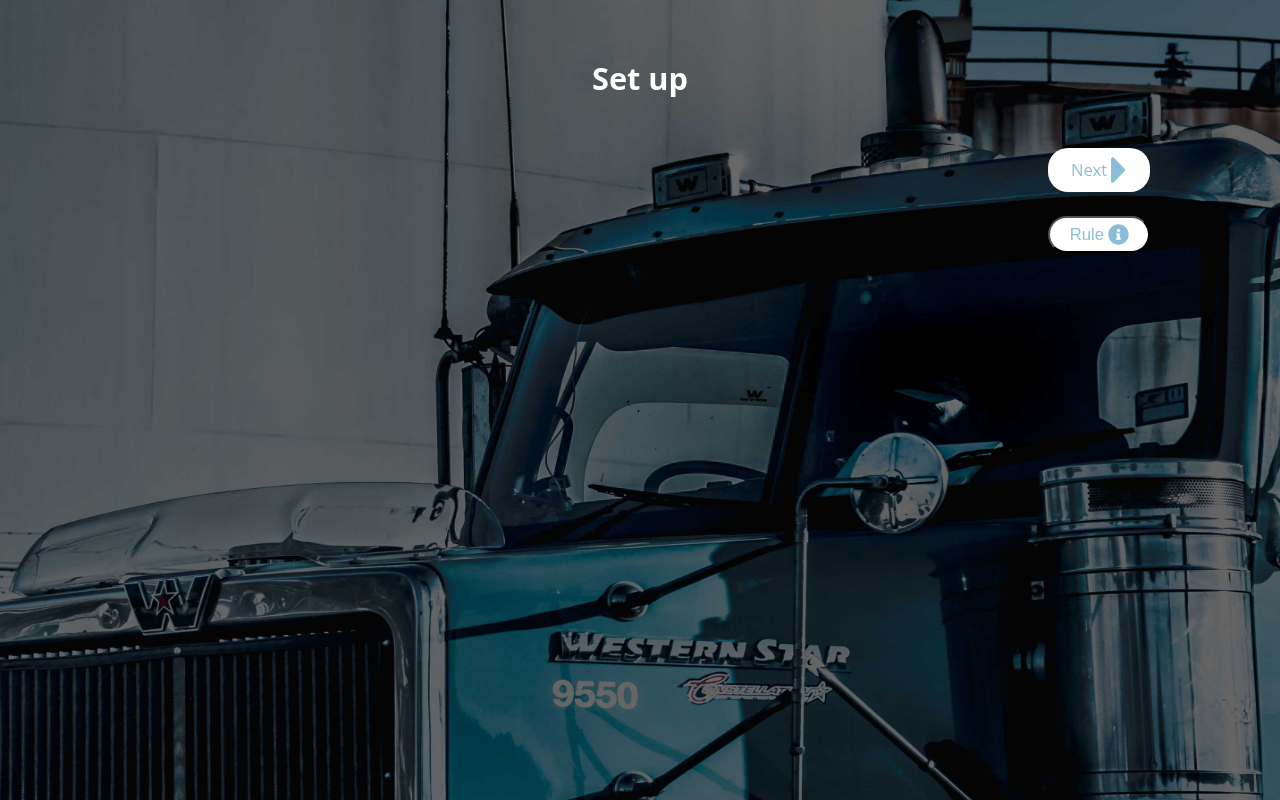
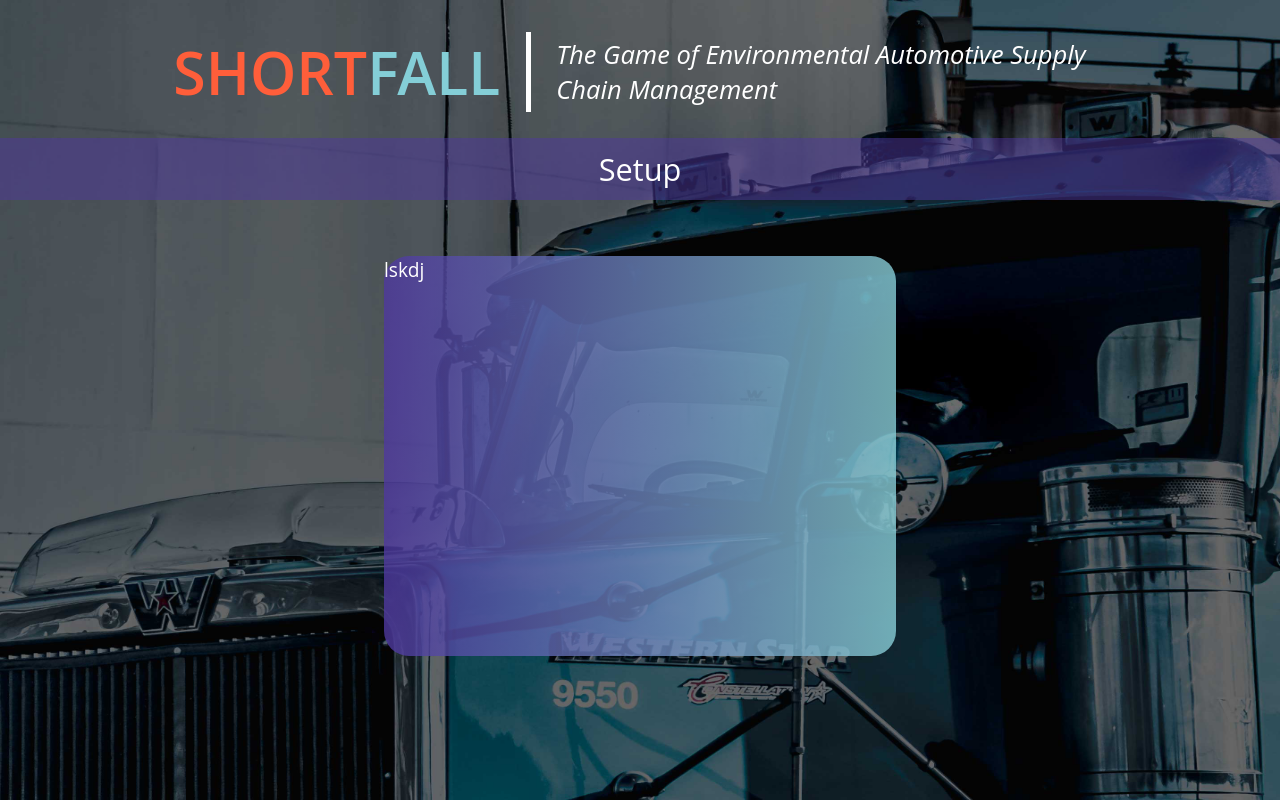
Before and after one commit to cccccccj/shortfall-game, a React app in the folder my-app/: page /4 in a window 1280 px wide. Built offline with nearby package versions, Linux system fonts and the light colour scheme.

Commit message:
5/7/2018

```diff
--- /dev/null
+++ b/my-app/src/components/PS/ps_row.js
@@ -0,0 +1,32 @@
+import React from 'react';
+
+export default class PSRow extends React.Component{
+  render() {
+      const lines = [];
+      this.props.row.forEach((line) =>{
+        lines.push(
+          <tr>
+            <td>{line.item}</td>
+            <td>{line.unit}</td>
+            <td>{line.detail[0].name}</td>
+            <td>{line.detail[0].unit}</td>
+          </tr>
+        )
+        if(line.detail[1]){
+          lines.push(
+            <tr>
+              <td></td>
+              <td></td>
+              <td>{line.detail[1].name}</td>
+              <td>{line.detail[1].unit}</td>
+            </tr>
+          )
+        }
+      });
+      return (
+          <tbody className ='PS-table'>
+            {lines}
+          </tbody>
+      );
+  }
+}
--- a/my-app/src/components/PS/ps_table.js
+++ /dev/null
@@ -1 +0,0 @@
-import React from 'react';
--- a/my-app/src/components/layout.js
+++ b/my-app/src/components/layout.js
@@ -1,10 +1,12 @@
 import React from 'react';
 import Header from './header.js';
-import Title from './title.js'
+import Title from './title.js';
 import Buttons from './button.js';
-import {CMVdata,TIdata} from '../data/data.js'
-import CMVChart from './cmv.js'
-import TI from './ti.js'
+import {PSdata, CMVdata,TIdata} from '../data/data.js';
+import CMVChart from './cmv.js';
+import TI from './ti.js';
+import PS from './ps.js';
+import Setup from './setup.js';
 
 const players = [{
       'playerName':'',
@@ -70,14 +72,16 @@
                             page = {this.state.page}
             />
             <div className='middle' onload={this.showPage()}>
-              <Title title= {titles[this.state.page]}/>
+              {!show[0] ? <Title title= {titles[this.state.page]}/> :null}
+              {show[5] && <PS data = {PSdata}/>}
               {show[4] && <TI TIdata = {TIdata} playerStyle = {this.playerStyle()}/>}
               {show[3] && <CMVChart marketValue= {CMVdata}/>}
+              {show[0] && <Setup/>}
             </div>
-            <Buttons
+            {!show[0] ? <Buttons
               changePage = {this.changePage.bind(this)}
               page = {this.state.page}
-            />
+            /> : null}
           </div>
         );
     }
--- a/my-app/src/components/ps.js
+++ b/my-app/src/components/ps.js
@@ -1,14 +1,20 @@
 import React from 'react';
+import PSRow from './PS/ps_row.js';
 
 export default class PS extends React.Component{
   render(){
+    const PSrows = [];
+    this.props.data.forEach((row,index) => {
+        PSrows.push(
+        <PSRow
+        row={row}
+        playerStyle={this.props.playerStyle}
+        key={index} />
+        );
+    });
     return(
       <div className='PS'>
-          <div className='PS-table'>
-              <PSTable
-              data = {this.props.data}
-              playerStyle = {this.props.playerStyle}/>
-          </div>
+        {PSrows}
       </div>
     )
   }
--- /dev/null
+++ b/my-app/src/components/setup.js
@@ -0,0 +1,24 @@
+import React from 'react';
+
+export default class Setup extends React.Component{
+  render(){
+    return(
+      <div className='setup'>
+        <div className='setup-header'>
+          <div className='setup-logo'>
+            SHORT<span style={{color:'#84CED7'}}>FALL</span>
+          </div>
+          <div className='setup-subtitle'>
+            The Game of Environmental Automotive Supply Chain Management
+          </div>
+        </div>
+        <div className='setup-title'>
+          Setup
+        </div>
+        <div className='setup-middle'>
+          lskdj
+        </div>
+      </div>
+    )
+  };
+};
--- a/my-app/src/data/data.js
+++ b/my-app/src/data/data.js
@@ -1,25 +1,25 @@
 const PSdata = [
-  {category:'store',item: 'Raw Materials to Buy',unit:'$590/unit',
+  [{category:'store',item: 'Raw Materials to Buy',unit:'$590/unit',
     detail:[{name:'Raw Materials Purchase Cost',unit:null},{name:'Raw Storage Cost',unit:null}]
   },
   {category:'store',item:'Raw Materials to Store',unit:'$50/unit',
     detail:[{name:'Proj.RS Green Score',unit:'0/unit'}]
-  },
-  {category:'produce',item:'Materials to Produce',unit:'$100/unit',
+  }],
+  [{category:'produce',item:'Materials to Produce',unit:'$100/unit',
     detail:[{name:'Material Production Cost',unit:null},{name:'Proj.Waste Produced',unit:'3/unit'}]
   },
   {category:'produce',item:'Production Storage',unit:'$50/unit',
     detail:[{name:'Unit Storage Cost',unit:null},{name:'Proj.US Green Score',unit:'0/unit'}]
-  },
-  {category:'sell',item:'Materials to Sell',unit:'$1090/unit',
+  }],
+  [{category:'sell',item:'Materials to Sell',unit:'$1090/unit',
     detail:[{name:'Materials Sale Projected Income',unit:null}]
-  },
-  {category:'waste',item:'Waste to Remove',unit:'$100/unit',
+  }],
+  [{category:'waste',item:'Waste to Remove',unit:'$100/unit',
     detail:[{name:'Waste Removal Cost',unit:null},{name:'Proj.WR Green Score',unit:'2/unit'}]
   },
   {category:'waste',item:'Waste Storage',unit:'$50/unit',
     detail:[{name:'Waste Storage Cost',unit:null},{name:'Proj.WS Green Score',unit:'-1/unit'}]
-  }
+  }]
 ];
 const CMVdata = [
   {category: 'Raw Materials Price', color: '#8ABED8', current: '$590', net: '$0'},
@@ -61,4 +61,4 @@
         {level :{title:'Mastery requires:',note:'Production Level1 Storage Level1'}, chose1:{title:'Electrolytic Cell Technology',note:'Coking operations for stell production require major investments and upgrades for emmision control to meet..'},chose2:{title:null,note:null},chose3:{title:null,note:null},lock : true}
     ]}
 ];
-export {CMVdata,rulesData,TIdata};
+export {PSdata,CMVdata,rulesData,TIdata};
--- a/my-app/src/index.css
+++ b/my-app/src/index.css
@@ -173,6 +173,49 @@
     margin-top: -3vh;
 }
 
+/*Setup*/
+.setup-header{
+  display: flex;
+  justify-content:center;
+  align-items: center;
+  margin: 0 auto;
+  margin-top: -3vh;
+}
+.setup-logo{
+    font-size: 4.6vw;
+    font-weight: 600;
+    color: #FF5E3A;
+    padding-right: 2vw;
+    border-right: 5px solid white;
+}
+.setup-subtitle{
+  font-style: italic;
+  color: white;
+  font-size: 2vw;
+  width: 45vw;
+  padding-left: 2vw;
+}
+.setup-title{
+  background-color: rgba(78, 56, 158, 0.5);
+  color: white;
+  font-size: 2.4vw;
+  margin-top: 2vw;
+  text-align: center;
+  padding: 0.8vw;
+}
+.setup-middle{
+  background: -webkit-linear-gradient(left, rgba(78,56,158,0.8),rgba(136,206,215,0.8));
+  background: -o-linear-gradient(right, rgba(78,56,158,0.8),rgba(136,206,215,0.8));
+  background: -moz-linear-gradient(right, rgba(78,56,158,0.8),rgba(136,206,215,0.8));
+  background: linear-gradient(to right,rgba(78,56,158,0.8),rgba(136,206,215,0.8));
+  width: 40vw;
+  height: 50vh;
+  margin: 7vh auto;
+  border-radius: 25px;
+  color: white;
+  font-size: 1.5vw;
+}
+
 
 /*CMV*/
 .CMV-chart{
@@ -275,3 +318,18 @@
 .lock-row{
     filter: brightness(0.8);
 }
+
+/*PS*/
+.PS{
+  width: 80%;
+  margin: 0 auto;
+  display: table;
+  background: #8ABED8;
+  border-color: black;
+  color: white;
+}
+
+.PS-table td:first-child {
+    text-align: left;
+    padding-left: 2vw;
+}
```
Also changed, not shown: my-app/public/svg/factory.svg (added), my-app/public/svg/remove.svg (added), my-app/public/svg/store.svg (added), my-app/public/svg/waste.svg (added).
